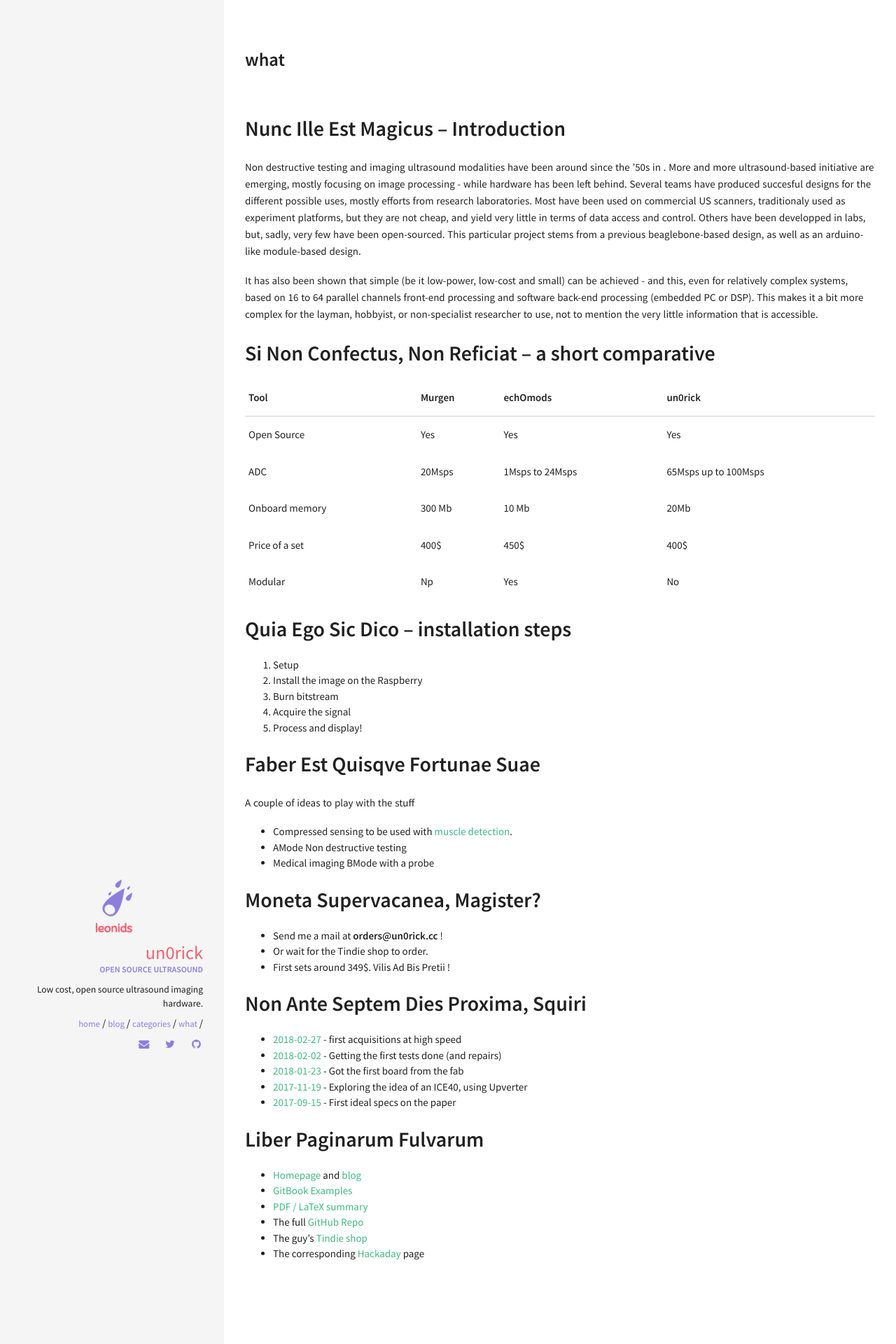
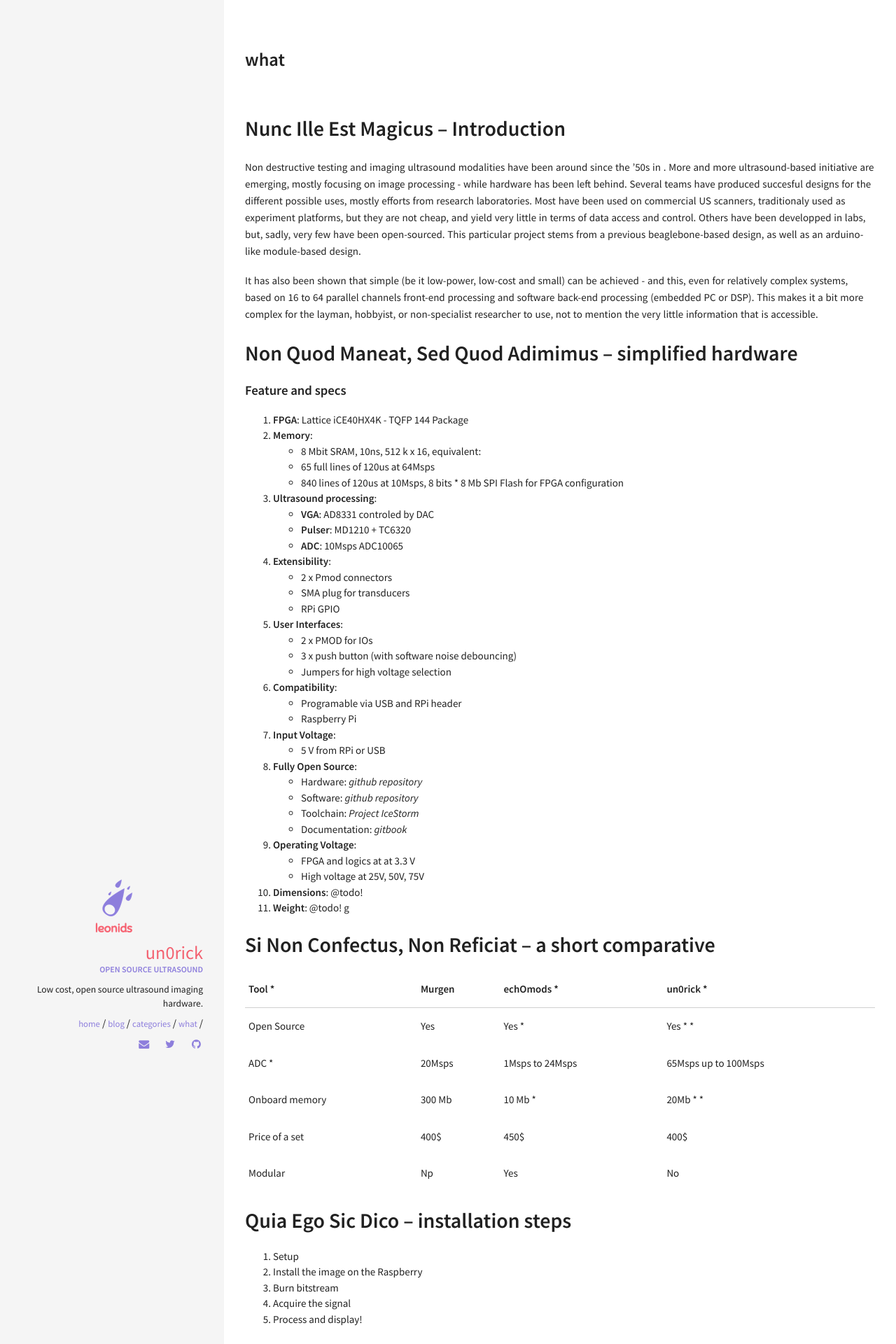
Before and after one commit to kelu124/un0rick, a Jekyll site: the page built from index.md, in a window 1280 px wide. Shown: the top 1920 px of the page at 70% size. Built offline with Jekyll 4.4.1, drawn with Linux system fonts in a browser that asks for light colours; nearby versions of some CDN libraries; library files that are not in the unit come from our copies.

Commit message:
Adding specs

```diff
--- a/index.md
+++ b/index.md
@@ -10,14 +10,51 @@ Non destructive testing and imaging ultrasound modalities have been around since
 
 It has also been shown that simple (be it low-power, low-cost and small) can be achieved - and this, even for relatively complex systems, based on 16 to 64  parallel   channels   front-end  processing and software back-end processing (embedded PC or DSP). This makes it a bit more complex for the layman, hobbyist, or non-specialist researcher to use, not to mention the very little information that is accessible.
 
+# Non Quod Maneat, Sed Quod Adimimus -- simplified hardware
+
+#### Feature and specs
+
+1. __FPGA__: Lattice iCE40HX4K - TQFP 144 Package
+2. __Memory__:
+  * 8 Mbit SRAM, 10ns, 512 k x 16, equivalent:
+      * 65 full lines of 120us at 64Msps
+      * 840 lines of 120us at 10Msps, 8 bits
+  * 8 Mb SPI Flash for FPGA configuration
+3. __Ultrasound processing__:
+  * __VGA__: AD8331 controled by DAC
+  * __Pulser__: MD1210 + TC6320
+  * __ADC__: 10Msps ADC10065
+4. __Extensibility__:
+  * 2 x Pmod connectors
+  * SMA plug for transducers
+  * RPi GPIO
+5. __User Interfaces__:
+  * 2 x PMOD for IOs
+  * 3 x push button (with software noise debouncing)
+  * Jumpers for high voltage selection
+6. __Compatibility__:
+  * Programable via USB and RPi header
+  * Raspberry Pi
+7. __Input Voltage__:
+  * 5 V from RPi or USB
+8. __Fully Open Source__:
+  * Hardware: _github repository_
+  * Software: _github repository_
+  * Toolchain: _Project IceStorm_
+  * Documentation: _gitbook_
+9. __Operating Voltage__:
+  * FPGA and logics at at 3.3 V
+  * High voltage at 25V, 50V, 75V
+10. __Dimensions__: @todo!
+11. __Weight__: @todo! g
 
 # Si Non Confectus, Non Reficiat -- a short comparative
 
-| Tool           	| Murgen 	| echOmods        	| un0rick               	|
+| Tool  *    	| Murgen 	| echOmods  * 	| un0rick  *        	|
 |----------------	|--------	|-----------------	|----------------------	|
-| Open Source    	| Yes    	| Yes             	| Yes                  	|
-| ADC            	| 20Msps 	| 1Msps to 24Msps 	| 65Msps up to 100Msps 	|
-| Onboard memory 	| 300 Mb 	| 10 Mb           	| 20Mb                 	|
+| Open Source    	| Yes    	| Yes  *      	| Yes  *   *   	|
+| ADC  *     	| 20Msps 	| 1Msps to 24Msps 	| 65Msps up to 100Msps 	|
+| Onboard memory 	| 300 Mb 	| 10 Mb  *    	| 20Mb  *   *  	|
 | Price of a set	| 400$		| 450$			| 400$			|
 | Modular		| Np		| Yes			| No			|
 
```
